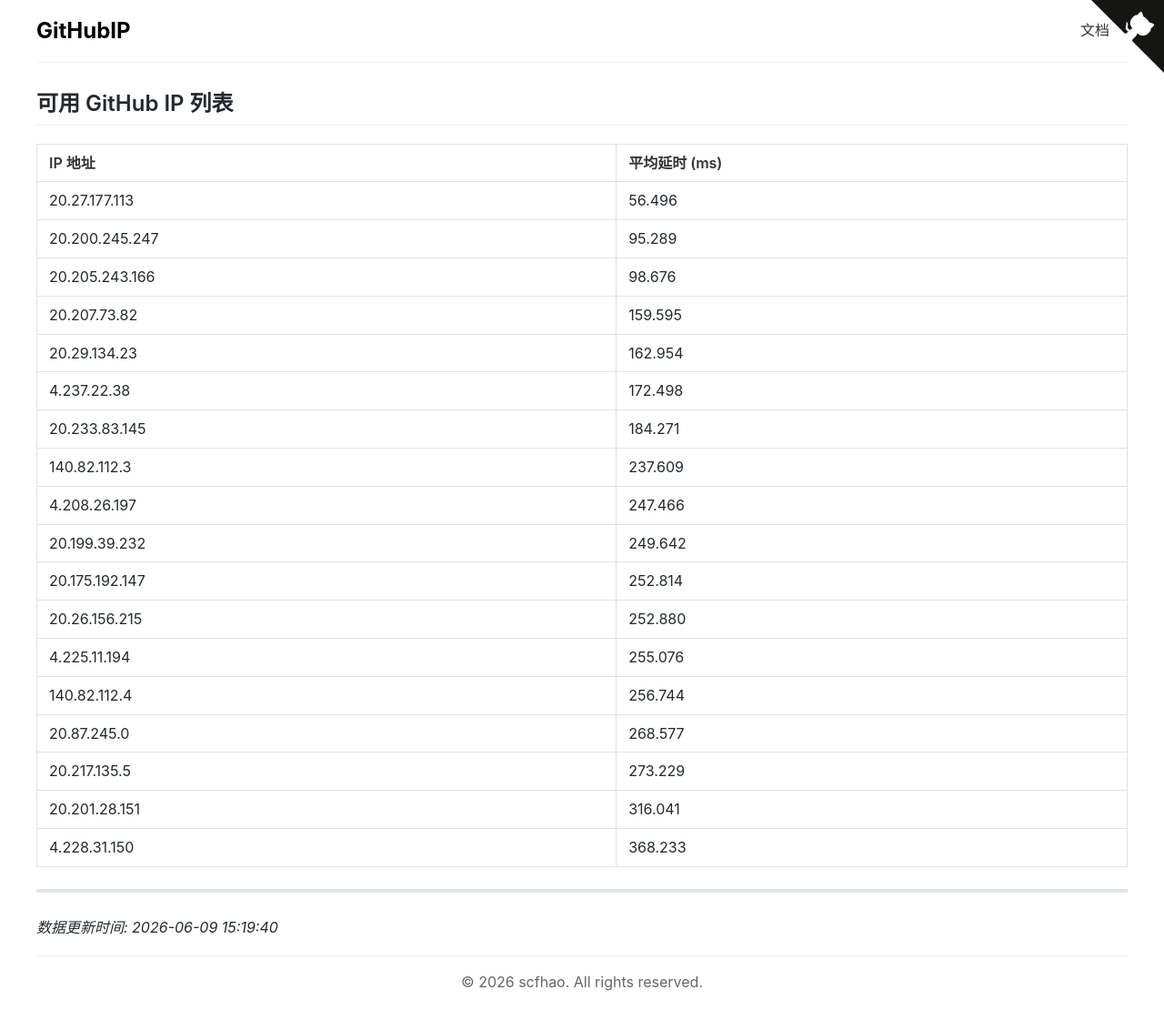
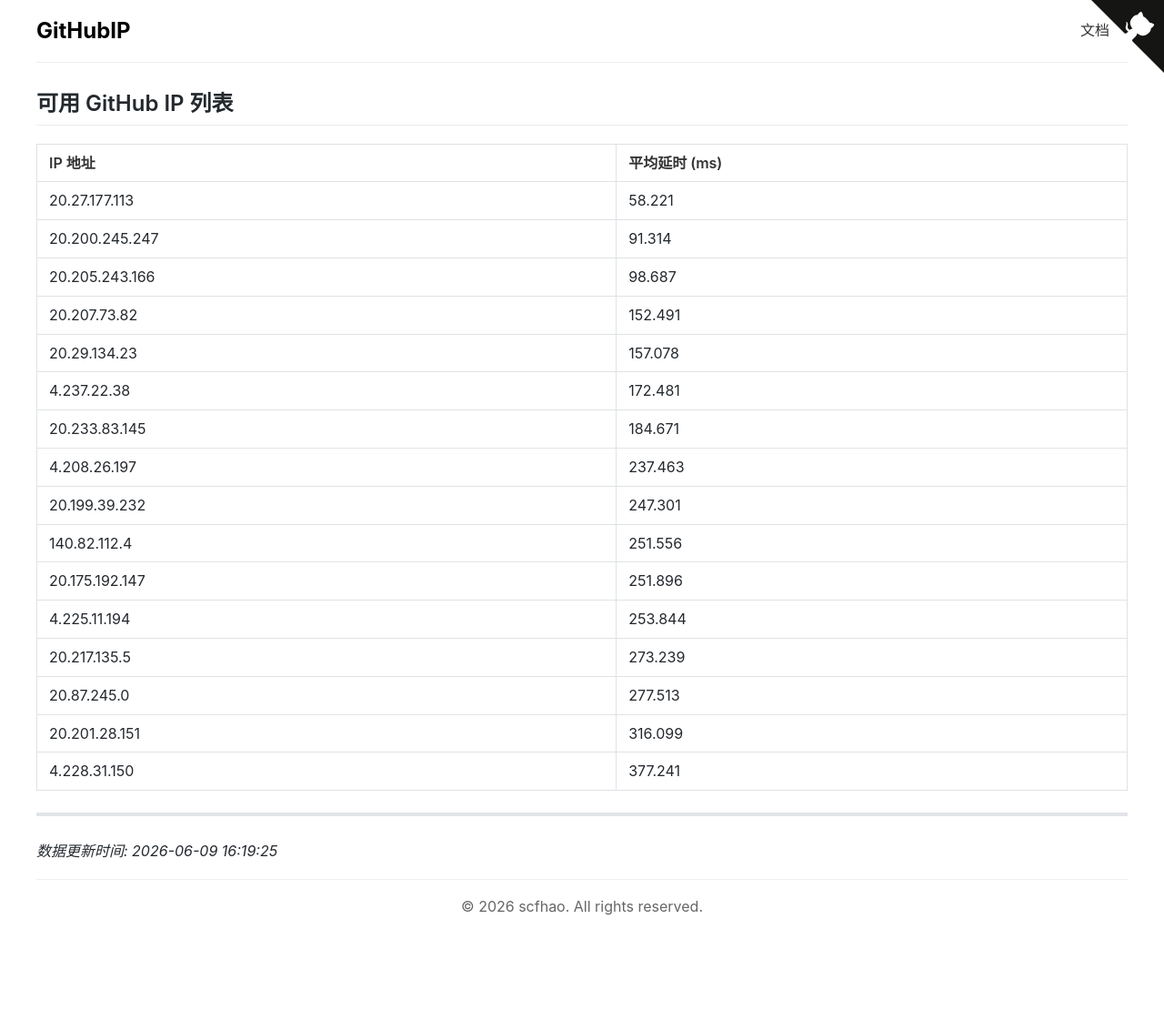
Before and after one commit to scfhao/GitHubIP, a Jekyll site: the page built from index.md, in a window 1280 px wide. Shown: the whole page at 91% size. Built offline with Jekyll 4.4.1, drawn with Linux system fonts in a browser that asks for light colours; after the commit the page ends 1026 px from its top, so only the background shows below that.

Commit message:
自动脚本执行 - 2026-06-09 16:19:25

```diff
--- a/index.md
+++ b/index.md
@@ -1,32 +1,30 @@
 ---
 layout: home
 title: GitHub IP 列表
-date: 2026-06-09 15:19:40
+date: 2026-06-09 16:19:25
 ---
 
 ## 可用 GitHub IP 列表
 
 | IP 地址 | 平均延时 (ms) |
 |---------|--------------|
-| 20.27.177.113 | 56.496 |
-| 20.200.245.247 | 95.289 |
-| 20.205.243.166 | 98.676 |
-| 20.207.73.82 | 159.595 |
-| 20.29.134.23 | 162.954 |
-| 4.237.22.38 | 172.498 |
-| 20.233.83.145 | 184.271 |
-| 140.82.112.3 | 237.609 |
-| 4.208.26.197 | 247.466 |
-| 20.199.39.232 | 249.642 |
-| 20.175.192.147 | 252.814 |
-| 20.26.156.215 | 252.880 |
-| 4.225.11.194 | 255.076 |
-| 140.82.112.4 | 256.744 |
-| 20.87.245.0 | 268.577 |
-| 20.217.135.5 | 273.229 |
-| 20.201.28.151 | 316.041 |
-| 4.228.31.150 | 368.233 |
+| 20.27.177.113 | 58.221 |
+| 20.200.245.247 | 91.314 |
+| 20.205.243.166 | 98.687 |
+| 20.207.73.82 | 152.491 |
+| 20.29.134.23 | 157.078 |
+| 4.237.22.38 | 172.481 |
+| 20.233.83.145 | 184.671 |
+| 4.208.26.197 | 237.463 |
+| 20.199.39.232 | 247.301 |
+| 140.82.112.4 | 251.556 |
+| 20.175.192.147 | 251.896 |
+| 4.225.11.194 | 253.844 |
+| 20.217.135.5 | 273.239 |
+| 20.87.245.0 | 277.513 |
+| 20.201.28.151 | 316.099 |
+| 4.228.31.150 | 377.241 |
 
 ---
 
-*数据更新时间: 2026-06-09 15:19:40*
+*数据更新时间: 2026-06-09 16:19:25*
```
